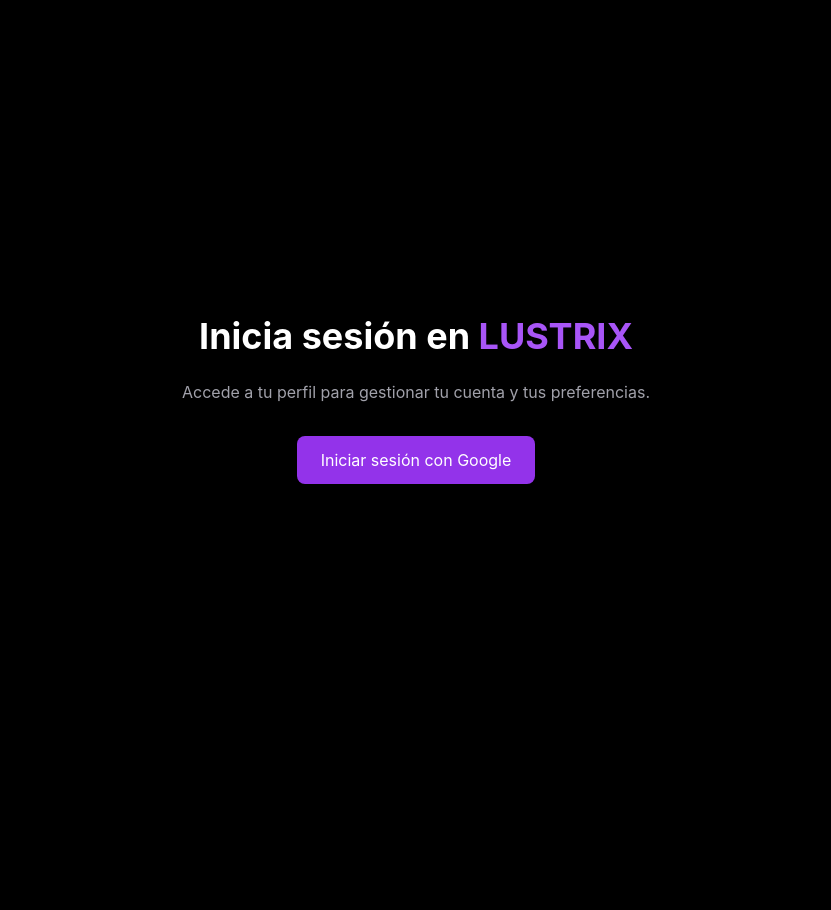
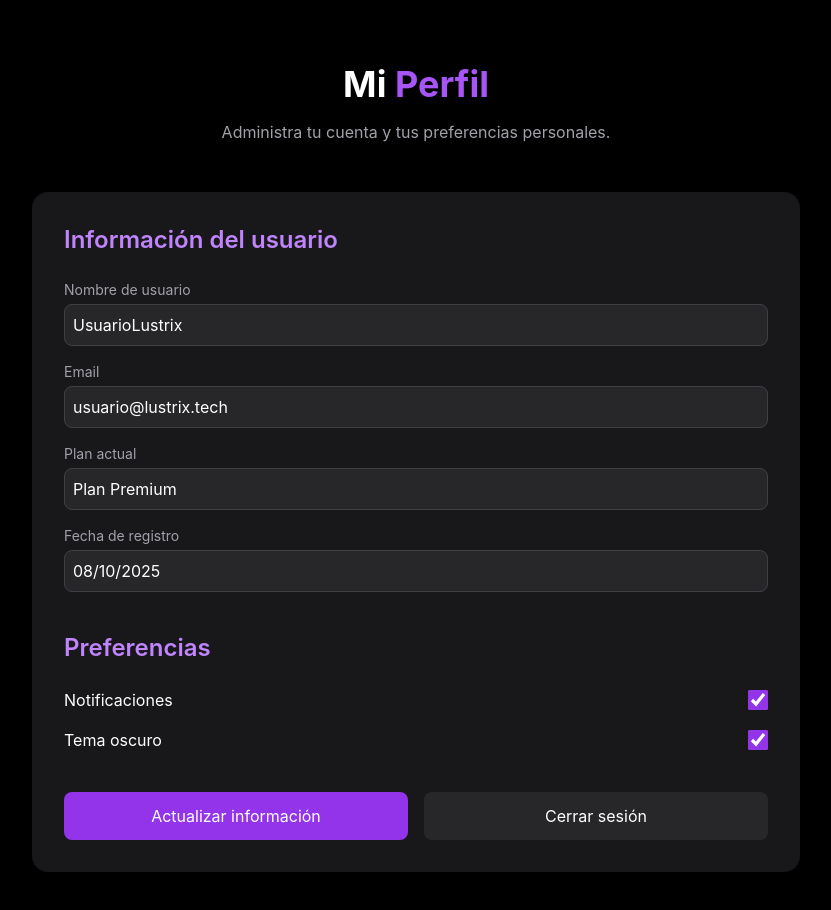
Before and after one commit to LUSTRIX-XXX/lustrix-app, a Next.js app: page /perfil in a window 1280 px wide. Shown: the top 910 px of the page, without its empty margins (224-1055 px from the left). Before the commit the page ends 800 px from the top, so only its background shows below. Built offline with nearby package versions, Linux system fonts and the light colour scheme; no server answers.

Commit message:
Update perfil.js

```diff
--- a/pages/perfil.js
+++ b/pages/perfil.js
@@ -1,66 +1,74 @@
-import { useSession, signIn, signOut } from "next-auth/react";
-
 export default function Perfil() {
-  const { data: session } = useSession();
-
-  if (!session) {
-    return (
-      <div className="min-h-screen bg-black text-white flex flex-col items-center justify-center text-center px-6">
-        <h1 className="text-4xl font-bold mb-6">
-          Inicia sesión en <span className="text-purple-500">LUSTRIX</span>
-        </h1>
-        <p className="text-zinc-400 mb-8">
-          Accede a tu perfil para gestionar tu cuenta y tus preferencias.
-        </p>
-        <button
-          onClick={() => signIn("google")}
-          className="px-6 py-3 bg-purple-600 rounded-lg hover:bg-purple-700 transition"
-        >
-          Iniciar sesión con Google
-        </button>
-      </div>
-    );
-  }
-
   return (
     <div className="min-h-screen bg-black text-white flex flex-col items-center py-16 px-6">
       <h1 className="text-4xl font-bold mb-4 text-center">
         Mi <span className="text-purple-500">Perfil</span>
       </h1>
       <p className="text-zinc-400 mb-12 text-center">
-        Bienvenido, {session.user.name}.
+        Administra tu cuenta y tus preferencias personales.
       </p>
 
-      <div className="bg-zinc-900 p-8 rounded-2xl shadow-lg w-full max-w-3xl text-center">
-        <img
-          src={session.user.image}
-          alt="Foto de perfil"
-          className="w-24 h-24 rounded-full mx-auto mb-6 border-2 border-purple-500"
-        />
-
-        <div className="space-y-4 text-left">
+      <div className="bg-zinc-900 p-8 rounded-2xl shadow-lg w-full max-w-3xl">
+        {/* Información del usuario */}
+        <h2 className="text-2xl font-semibold mb-6 text-purple-400">Información del usuario</h2>
+        <div className="space-y-4">
           <div>
-            <p className="text-sm text-zinc-400">Nombre</p>
-            <p className="text-lg font-semibold">{session.user.name}</p>
+            <label className="block text-sm text-zinc-400 mb-1">Nombre de usuario</label>
+            <input
+              type="text"
+              value="UsuarioLustrix"
+              readOnly
+              className="w-full p-2 rounded-lg bg-zinc-800 border border-zinc-700 text-white"
+            />
           </div>
           <div>
-            <p className="text-sm text-zinc-400">Correo electrónico</p>
-            <p className="text-lg font-semibold">{session.user.email}</p>
+            <label className="block text-sm text-zinc-400 mb-1">Email</label>
+            <input
+              type="email"
+              value="usuario@lustrix.tech"
+              readOnly
+              className="w-full p-2 rounded-lg bg-zinc-800 border border-zinc-700 text-white"
+            />
           </div>
           <div>
-            <p className="text-sm text-zinc-400">Plan actual</p>
-            <p className="text-lg font-semibold text-purple-500">Plan Premium</p>
+            <label className="block text-sm text-zinc-400 mb-1">Plan actual</label>
+            <input
+              type="text"
+              value="Plan Premium"
+              readOnly
+              className="w-full p-2 rounded-lg bg-zinc-800 border border-zinc-700 text-white"
+            />
+          </div>
+          <div>
+            <label className="block text-sm text-zinc-400 mb-1">Fecha de registro</label>
+            <input
+              type="text"
+              value="08/10/2025"
+              readOnly
+              className="w-full p-2 rounded-lg bg-zinc-800 border border-zinc-700 text-white"
+            />
           </div>
         </div>
 
+        {/* Preferencias */}
+        <h2 className="text-2xl font-semibold mt-10 mb-6 text-purple-400">Preferencias</h2>
+        <div className="space-y-4">
+          <div className="flex items-center justify-between">
+            <span>Notificaciones</span>
+            <input type="checkbox" defaultChecked className="w-5 h-5 accent-purple-600" />
+          </div>
+          <div className="flex items-center justify-between">
+            <span>Tema oscuro</span>
+            <input type="checkbox" defaultChecked className="w-5 h-5 accent-purple-600" />
+          </div>
+        </div>
+
+        {/* Botones */}
         <div className="mt-10 flex flex-col sm:flex-row gap-4">
           <button className="flex-1 py-3 bg-purple-600 rounded-lg hover:bg-purple-700 transition">
             Actualizar información
           </button>
-          <button
-            onClick={() => signOut()}
-            className="flex-1 py-3 bg-zinc-800 rounded-lg hover:bg-zinc-700 transition"
-          >
+          <button className="flex-1 py-3 bg-zinc-800 rounded-lg hover:bg-zinc-700 transition">
             Cerrar sesión
           </button>
         </div>
```
